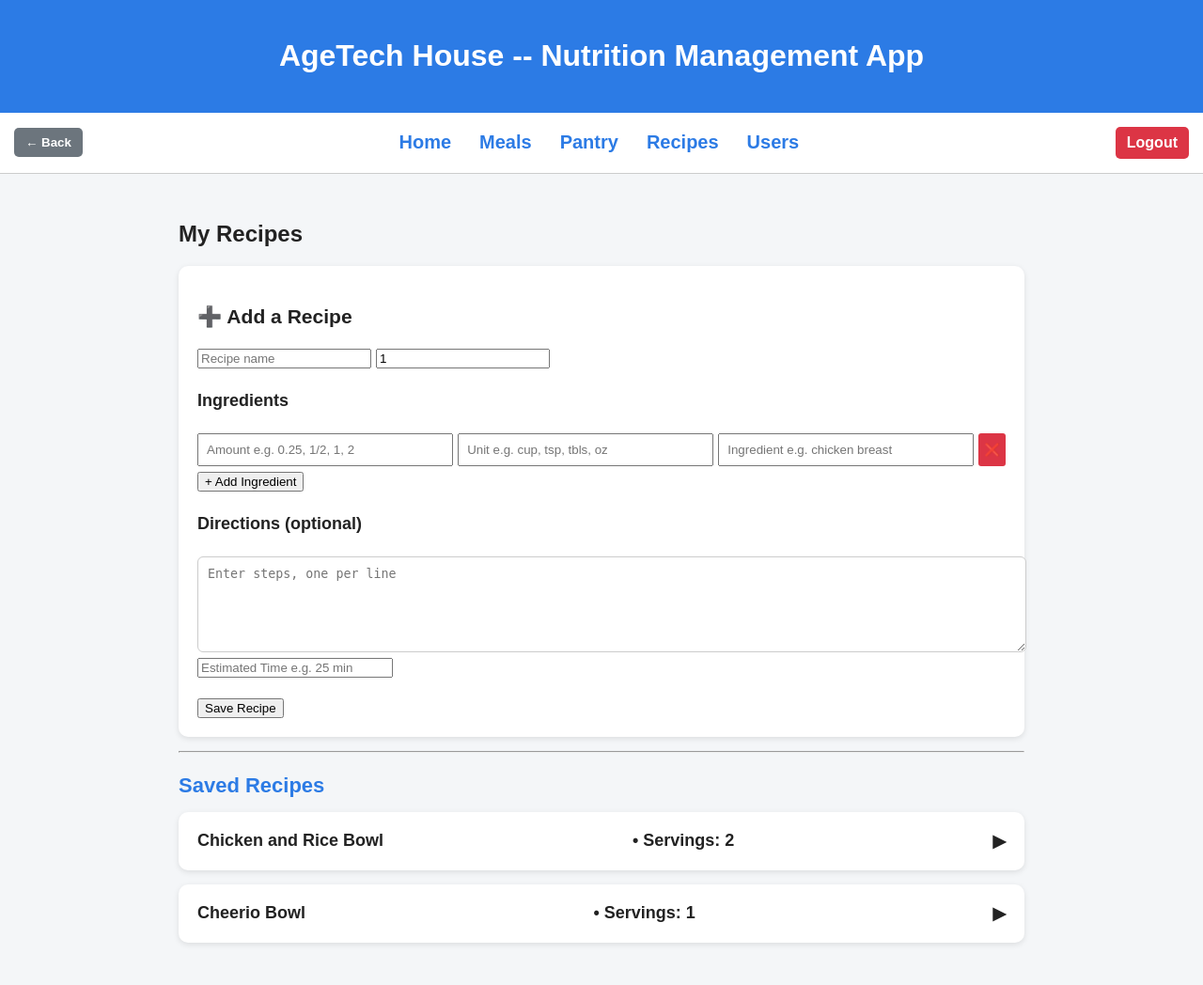
After one commit to jvanalbert/AgeTech---Nutrition-Management, a Flask app: page /recipes in a window 1280 px wide. The commit adds this page. Shown: the whole page at 94% size. Run offline with Flask 3, Linux system fonts and the light colour scheme; the visitor is signed in with stand-in values (Sample User, id 1).

Commit message:
First phase of recipe page

```diff
--- a/app.py
+++ b/app.py
@@ -11,6 +11,8 @@ from Backend.user_loader import (
     load_elderly_users_with_caretakers
 )
 from Backend.scanner import lookup_product, add_item_to_inventory
+import json
+from pathlib import Path
 
 app = Flask(__name__)
 bcrypt = Bcrypt(app)
@@ -299,7 +301,80 @@ def delete_meal():
 
     return redirect("/meals")
 
+@app.route("/recipes", methods=["GET", "POST"])
+def recipes():
+    if not session.get("user"):
+        return redirect("/login")
 
+    import json
+
+    FILE_PATH = "data/saved_recipes.json"
+
+    # Load existing recipes
+    with open(FILE_PATH, "r") as f:
+        data = json.load(f)
+
+    recipes = data.get("recipes", [])
+
+    # 🔹 Handle form submission
+    if request.method == "POST":
+        new_recipe = {
+            "recipe_name": request.form.get("recipe_name"),
+            "servings": int(request.form.get("servings", 1)),
+            "ingredients": [],
+            "steps": [],
+            "estimated_time_minutes": 0
+        }
+
+        # Handle ingredients (multiple rows)
+        names = request.form.getlist("ingredient_name")
+        amounts = request.form.getlist("ingredient_amount")
+        units = request.form.getlist("ingredient_unit")
+
+        for i in range(len(names)):
+            if names[i]:  # skip empty rows
+                new_recipe["ingredients"].append({
+                    "amount": amounts[i],
+                    "unit": units[i],
+                    "name": names[i]
+                })
+
+        # Optional directions
+        steps_text = request.form.get("steps", "").strip()
+        if steps_text:
+            # Split by lines and remove empty ones
+            new_recipe["steps"] = [s.strip() for s in steps_text.splitlines() if s.strip()]
+
+        # Add recipe
+        recipes.append(new_recipe)
+
+        # Save back to file
+        with open(FILE_PATH, "w") as f:
+            json.dump({"recipes": recipes}, f, indent=4)
+
+        return redirect("/recipes")
+
+    return render_template("recipes.html", recipes=recipes)
+
+@app.post("/recipes/<int:recipe_index>/delete")
+def delete_recipe(recipe_index):
+    file_path = Path("data/saved_recipes.json")
+
+    # Read saved recipes safely
+    if file_path.exists() and file_path.stat().st_size > 0:
+        recipes = json.loads(file_path.read_text())
+    else:
+        recipes = []
+
+    # Ensure the index is valid
+    if 0 <= recipe_index < len(recipes):
+        removed = recipes.pop(recipe_index)  # remove the recipe
+        print(f"Deleted recipe: {removed['recipe_name']}")
+
+        # Save the updated list back to JSON
+        file_path.write_text(json.dumps(recipes, indent=4))
+
+    return redirect(url_for("recipes"))
 # ------------------ Run App ------------------
 if __name__ == "__main__":
     app.run(debug=True)
--- a/data/saved_recipes.json
+++ b/data/saved_recipes.json
@@ -0,0 +1,75 @@
+{
+    "recipes": [
+        {
+            "recipe_name": "Chicken and Rice Bowl",
+            "servings": 2,
+            "ingredients": [
+                {
+                    "amount": "2",
+                    "unit": "cups",
+                    "name": "cooked white rice"
+                },
+                {
+                    "amount": "1",
+                    "unit": "lb",
+                    "name": "chicken breast"
+                },
+                {
+                    "amount": "1",
+                    "unit": "tbsp",
+                    "name": "olive oil"
+                },
+                {
+                    "amount": "1",
+                    "unit": "tsp",
+                    "name": "garlic powder"
+                },
+                {
+                    "amount": "1/2",
+                    "unit": "tsp",
+                    "name": "salt"
+                },
+                {
+                    "amount": "1/2",
+                    "unit": "tsp",
+                    "name": "black pepper"
+                },
+                {
+                    "amount": "2",
+                    "unit": "tbsp",
+                    "name": "soy sauce"
+                }
+            ],
+            "steps": [
+                "Cook the rice according to package instructions.",
+                "Cut the chicken into bite-sized pieces.",
+                "Heat olive oil in a pan over medium heat.",
+                "Add chicken, garlic powder, salt, and pepper. Cook until fully done.",
+                "Divide rice into bowls, then top with chicken.",
+                "Drizzle soy sauce over the top and serve."
+            ],
+            "estimated_time_minutes": 25
+        },
+        {
+            "recipe_name": "Cheerio Bowl ",
+            "servings": 1,
+            "ingredients": [
+                {
+                    "amount": "1",
+                    "unit": "cup",
+                    "name": "cheerios"
+                },
+                {
+                    "amount": "1/2",
+                    "unit": "cup",
+                    "name": "milk"
+                }
+            ],
+            "steps": [
+                "Pour milk into bowl",
+                "Pour cheerios into bowl"
+            ],
+            "estimated_time_minutes": 0
+        }
+    ]
+}
--- a/static/style.css
+++ b/static/style.css
@@ -218,3 +218,62 @@ footer {
     margin-top: 5px;
     font-weight: bold;
 }
+
+
+/*Recipe page
+/* Ingredient rows */
+.ingredient-row {
+    display: flex;
+    gap: 10px;
+    margin-bottom: 8px;
+}
+
+.ingredient-row input {
+    flex: 1;
+    padding: 8px;
+}
+
+/* Textarea */
+textarea {
+    width: 100%;
+    min-height: 80px;
+    padding: 10px;
+    border-radius: 6px;
+    border: 1px solid #ccc;
+}
+
+
+.recipe-card {
+    margin-bottom: 15px;
+}
+
+.recipe-header {
+    cursor: pointer;
+    display: flex;
+    justify-content: space-between;
+    font-weight: bold;
+}
+
+.recipe-body {
+    margin-top: 10px;
+    border-top: 1px solid #ddd;
+    padding-top: 10px;
+}
+
+.arrow {
+    margin-left: 10px;
+}
+
+.delete-btn {
+    background-color: #cf3827;
+    color: white;
+    border: none;
+    padding: 5px 12px;
+    border-radius: 5px;
+    cursor: pointer;
+    margin-top: 10px;
+}
+
+.delete-btn:hover {
+    background-color: #c0392b;
+}
--- a/templates/base.html
+++ b/templates/base.html
@@ -18,7 +18,8 @@
     <div class="nav-center">
         <a href="/">Home</a>
         <a href="/meals">Meals</a>
-        <a href="/foods">Foods</a>
+        <a href="/foods">Pantry</a>
+        <a href="/recipes">Recipes</a>
         <a href="/users">Users</a>
     </div>
     {% if session.user %}
--- /dev/null
+++ b/templates/recipes.html
@@ -0,0 +1,190 @@
+{% extends "base.html" %}
+
+{% block content %}
+<h2 class="page-title">My Recipes</h2>
+
+<!-- Add Recipe -->
+<div class="card">
+    <h3>➕ Add a Recipe</h3>
+
+    <form id="add-recipe-form" method="post">
+
+        <!-- Recipe Name & Servings -->
+        <input type="text" name="recipe_name" placeholder="Recipe name" required>
+        <input type="number" name="servings" placeholder="Servings" min="1" value="1">
+
+        <!-- Ingredients -->
+        <h4>Ingredients</h4>
+        <div id="ingredients">
+            <div class="ingredient-row">
+                <input name="ingredient_amount" placeholder="Amount e.g. 0.25, 1/2, 1, 2" style="width: 70px;">
+                <input name="ingredient_unit" placeholder="Unit e.g. cup, tsp, tbls, oz" style="width: 100px;">
+                <input name="ingredient_name" placeholder="Ingredient e.g. chicken breast" style="flex: 1;">
+                <button type="button" class="remove-ingredient-btn">❌</button>
+            </div>
+        </div>
+        <button type="button" id="add-ingredient-btn">+ Add Ingredient</button>
+
+        <!-- Directions & Time -->
+        <h4>Directions (optional)</h4>
+        <textarea name="steps" placeholder="Enter steps, one per line"></textarea>
+        <input name="estimated_time" placeholder="Estimated Time e.g. 25 min" style="width: 200px;">
+
+        <br><br>
+        <button type="submit">Save Recipe</button>
+    </form>
+</div>
+
+<script>
+document.addEventListener("DOMContentLoaded", function() {
+    const addBtn = document.getElementById("add-ingredient-btn");
+    const ingredientsDiv = document.getElementById("ingredients");
+    const form = document.getElementById("add-recipe-form");
+
+    // Function to add a new ingredient row
+    function addIngredientRow() {
+        const row = document.createElement("div");
+        row.classList.add("ingredient-row");
+        row.innerHTML = `
+            <input name="ingredient_amount" placeholder="Amount e.g. 0.25, 1/2, 1, 2" style="width: 70px;">
+            <input name="ingredient_unit" placeholder="Unit e.g. cup, tsp, tbls, oz" style="width: 100px;">
+            <input name="ingredient_name" placeholder="Ingredient e.g. chicken breast" style="flex: 1;">
+            <button type="button" class="remove-ingredient-btn">❌</button>
+        `;
+        ingredientsDiv.appendChild(row);
+        attachRemoveButtons();
+    }
+
+    // Attach remove functionality to all remove buttons
+    function attachRemoveButtons() {
+        document.querySelectorAll(".remove-ingredient-btn").forEach(btn => {
+            btn.onclick = () => btn.parentElement.remove();
+        });
+    }
+
+    addBtn.addEventListener("click", addIngredientRow);
+    attachRemoveButtons();
+
+    // Optional: Clear form after submission
+    form.addEventListener("submit", function() {
+        // Delay clearing slightly to let the POST request happen
+        setTimeout(() => {
+            form.reset();
+            // Remove extra ingredient rows except the first one
+            const rows = ingredientsDiv.querySelectorAll(".ingredient-row");
+            rows.forEach((row, index) => {
+                if (index > 0) row.remove();
+            });
+        }, 100);
+    });
+});
+</script>
+
+<style>
+.ingredient-row {
+    display: flex;
+    gap: 5px;
+    margin-bottom: 5px;
+}
+.remove-ingredient-btn {
+    background: #dc3545;
+    color: white;
+    border: none;
+    border-radius: 3px;
+    cursor: pointer;
+}
+.remove-ingredient-btn:hover {
+    background: #c0392b;
+}
+</style>
+
+<hr class="section-divider">
+
+<h3 class="section-title">Saved Recipes</h3>
+
+<!-- 🔹 Recipe List -->
+<div class="recipe-list">
+{% for recipe in recipes %}
+    <div class="card recipe-card">
+        <div class="recipe-header" onclick="toggleRecipeCard(this)">
+            <strong>{{ recipe.recipe_name }}</strong>
+            • Servings: {{ recipe.servings }}
+            <span class="arrow">▶</span>
+        </div>
+
+        <div class="recipe-body" style="display: none;">
+            <h4>Ingredients</h4>
+            <ul>
+                {% for ing in recipe.ingredients %}
+                    <li>{{ ing.amount }} {{ ing.unit }} {{ ing.name }}</li>
+                {% endfor %}
+            </ul>
+
+            {% if recipe.steps %}
+            <h4>Directions</h4>
+            <ol>
+                {% for step in recipe.steps %}
+                    <li>{{ step }}</li>
+                {% endfor %}
+            </ol>
+            {% endif %}
+
+            {% if recipe.estimated_time_minutes %}
+                <p>⏱ Estimated Time: {{ recipe.estimated_time_minutes }} min</p>
+            {% endif %}
+
+            <!-- Delete Button -->
+            <form action="{{ url_for('delete_recipe', recipe_index=loop.index0) }}" method="POST" onsubmit="return confirmDelete();">
+                <button type="submit" class="delete-btn">Delete Recipe</button>
+            </form>
+        </div>
+    </div>
+{% endfor %}
+</div>
+
+<script>
+// Toggle recipe body
+function toggleRecipeCard(header) {
+    const body = header.nextElementSibling;
+    const arrow = header.querySelector(".arrow");
+    if (body.style.display === "none") {
+        body.style.display = "block";
+        arrow.textContent = "▼";
+    } else {
+        body.style.display = "none";
+        arrow.textContent = "▶";
+    }
+}
+
+// Confirm deletion
+function confirmDelete() {
+    return confirm("Are you sure you want to delete this recipe?");
+}
+</script>
+
+<script>
+function addIngredientRow() {
+    const rows = ingredientsDiv.querySelectorAll(".ingredient-row");
+    const lastRow = rows[rows.length - 1];
+    const lastName = lastRow.querySelector('input[name="ingredient_name"]').value.trim();
+
+    if (!lastName) {
+        // Optional: focus the empty input
+        lastRow.querySelector('input[name="ingredient_name"]').focus();
+        return; // don't add a new row
+    }
+
+    const row = document.createElement("div");
+    row.classList.add("ingredient-row");
+    row.innerHTML = `
+        <input name="ingredient_amount" placeholder="Amount e.g. 0.25, 1/2, 1, 2" style="width: 70px;">
+        <input name="ingredient_unit" placeholder="Unit e.g. cup, tsp, tbls, oz" style="width: 100px;">
+        <input name="ingredient_name" placeholder="Ingredient e.g. chicken breast" style="flex: 1;">
+        <button type="button" class="remove-ingredient-btn">❌</button>
+    `;
+    ingredientsDiv.appendChild(row);
+    attachRemoveButtons();
+}
+</script>
+
+{% endblock %}
```
Also changed, not shown: templates/scan.html (deleted, +0 -42 lines).
